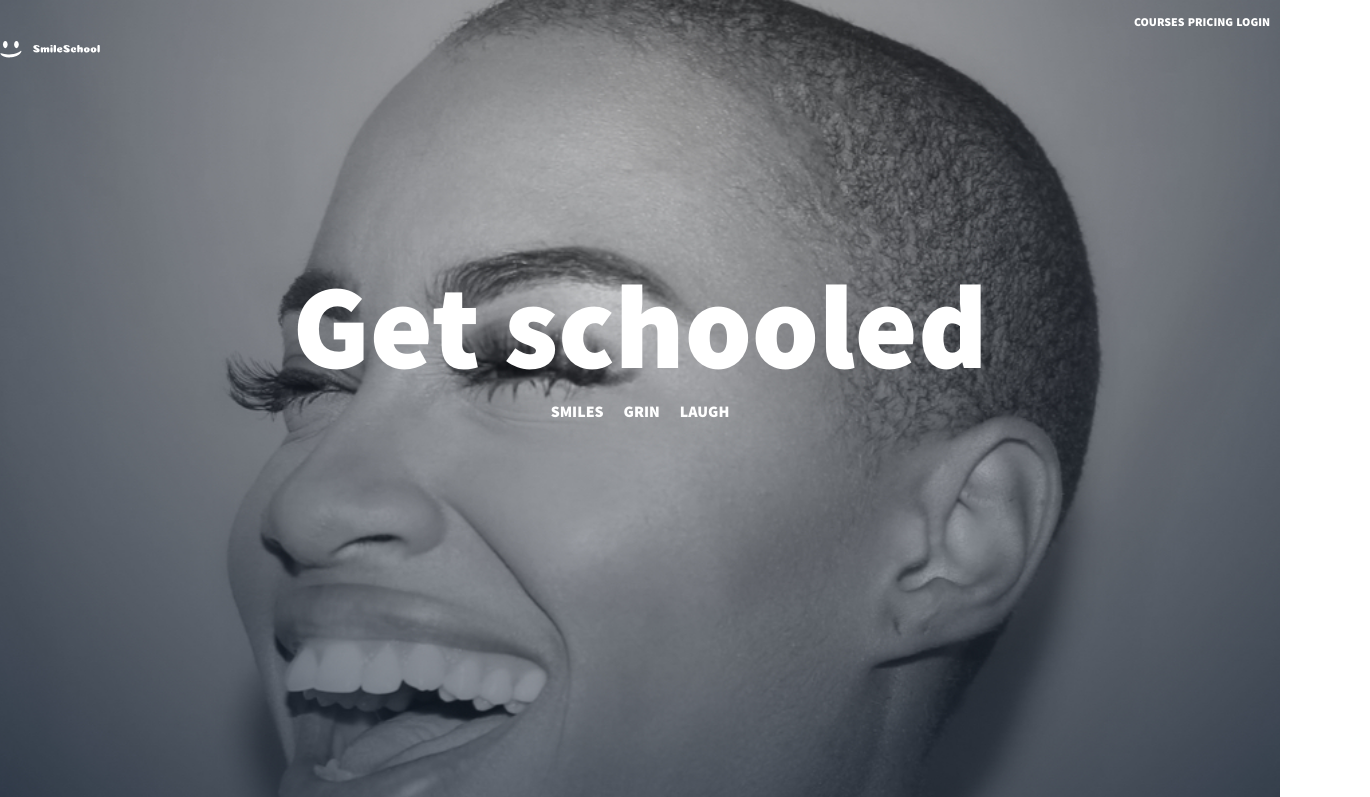
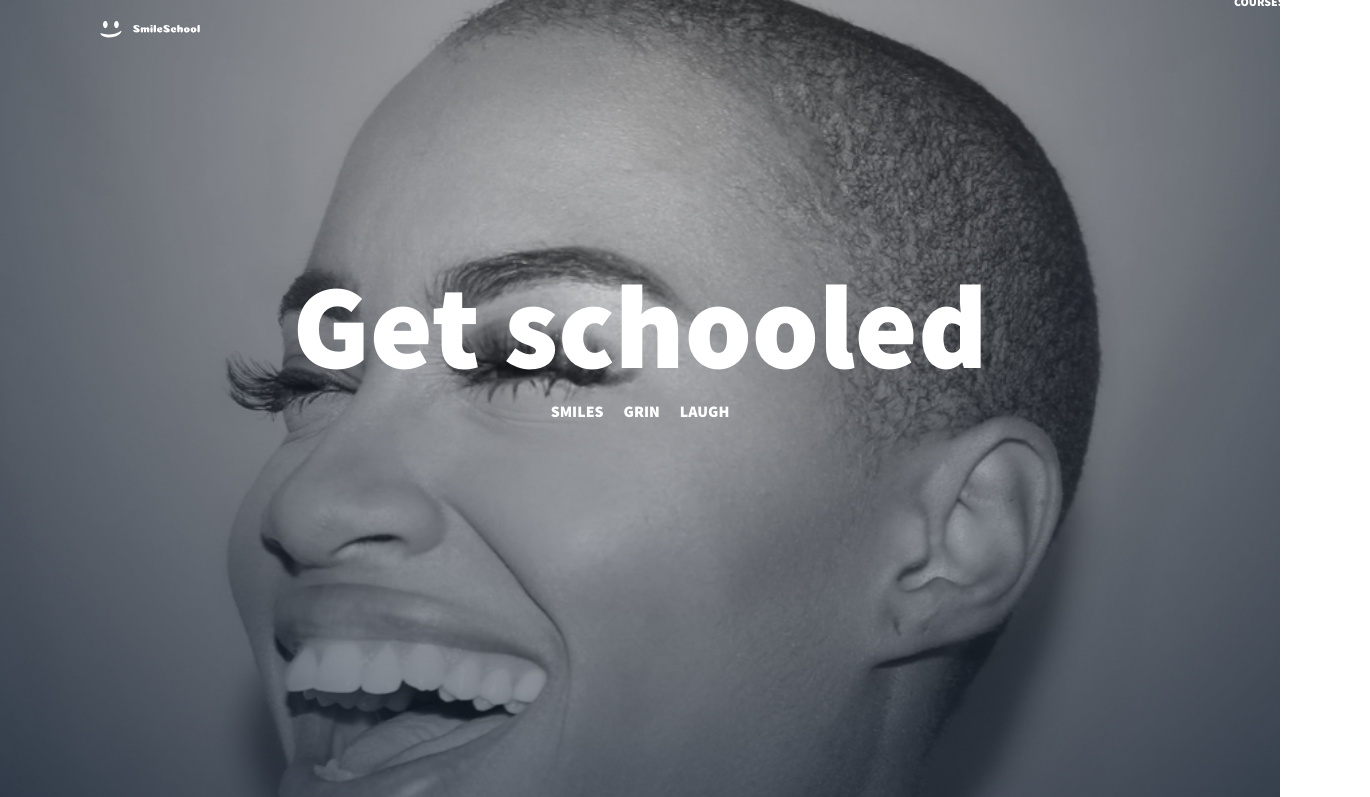
Before and after one commit to Jaylenperez/atlas-web-development, a plain HTML site: page css_advanced/index.html in a window 1280 px wide. Shown: the top 797 px of the page, 1370 px wide, since content can reach past the window. Drawn offline with Linux system fonts and the light colour scheme.

Commit message:
fixed svg location. tomorrow i need to update the nav location

```diff
--- a/css_advanced/index.html
+++ b/css_advanced/index.html
@@ -11,8 +11,10 @@
     <link rel="stylesheet" href="styles.css">
 </head>
 <body>
-    <header>
-        <div>
+
+    <!-- Header -->
+    <header class="header">
+        <div class="top-container">
             <!-- Logo Link -->
             <a href="#">
                 <!-- svg link to smile school logo-->
@@ -43,8 +45,6 @@
                     />
                     </svg>
             </a>
-        </div>
-        <div>
             <!-- Navigation Links -->
             <nav class="nav-links">
                 <a href="#courses">Courses</a>
--- a/css_advanced/styles.css
+++ b/css_advanced/styles.css
@@ -1,9 +1,14 @@
 /* Global Styles */
-
 * {
     box-sizing: border-box;
     margin: 0;
     padding: 0;
+}
+
+/* Custom Font */
+@font-face {
+    font-family: 'Source Sans Pro';
+    src: url(./fonts/SourceSansPro-Black.otf) format("opentype");
 }
 
 /* Header Styles */
@@ -15,6 +20,12 @@ header {
     background-position: center top;
     background-repeat: no-repeat;
     height: auto;
+}
+
+.header a {
+    position: relative;
+    top: -20px;
+    left: 100px;
 }
 
 /* Navigation Bar Styles */
@@ -36,12 +47,6 @@ header nav a {
 svg {
     width: 100px;
     height: 100px;
-}
-
-/* Custom Font */
-@font-face {
-    font-family: 'Source Sans Pro';
-    src: url(./fonts/SourceSansPro-Black.otf) format("opentype");
 }
 
 /* Get Schooled Container */
```
